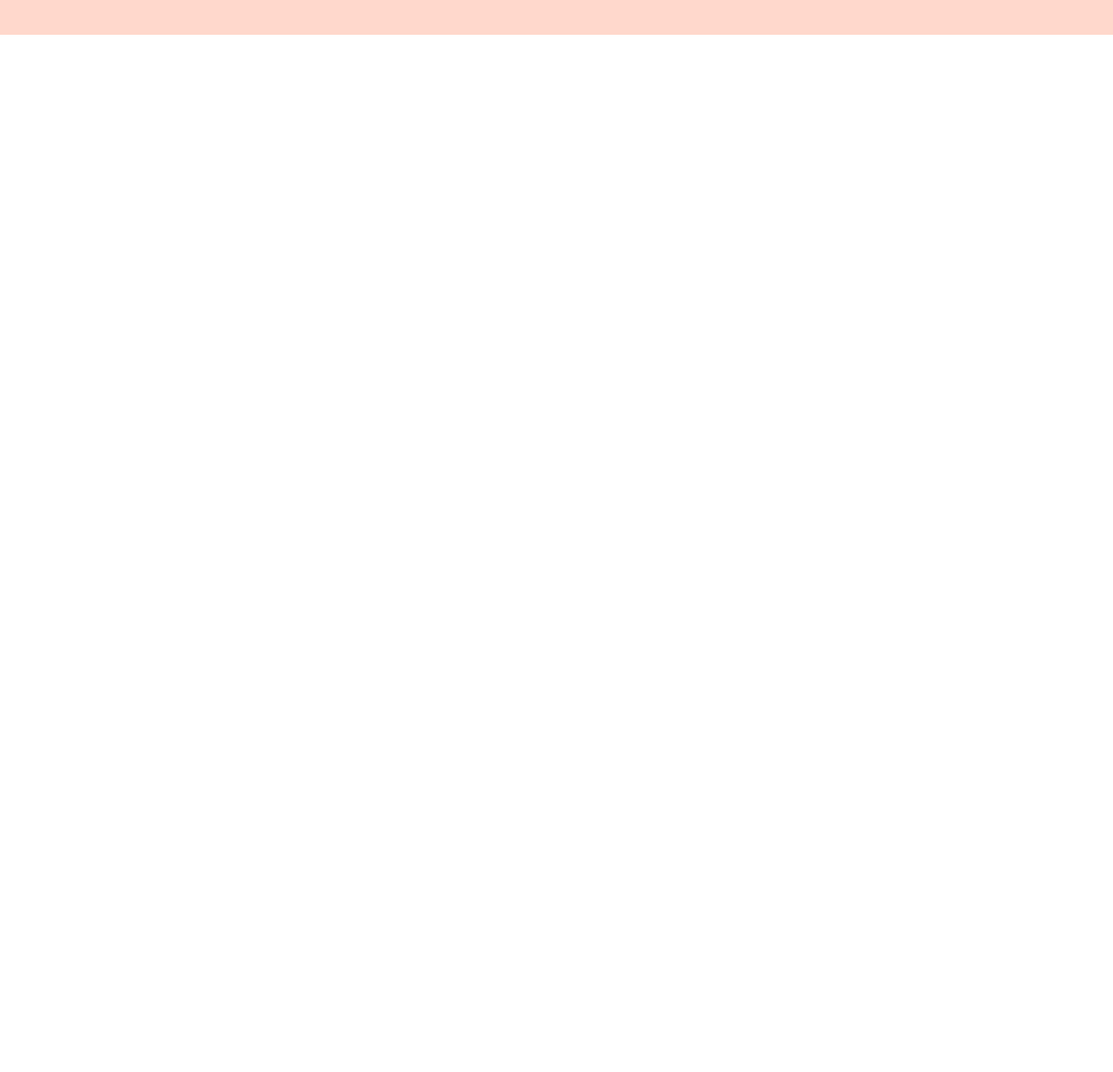
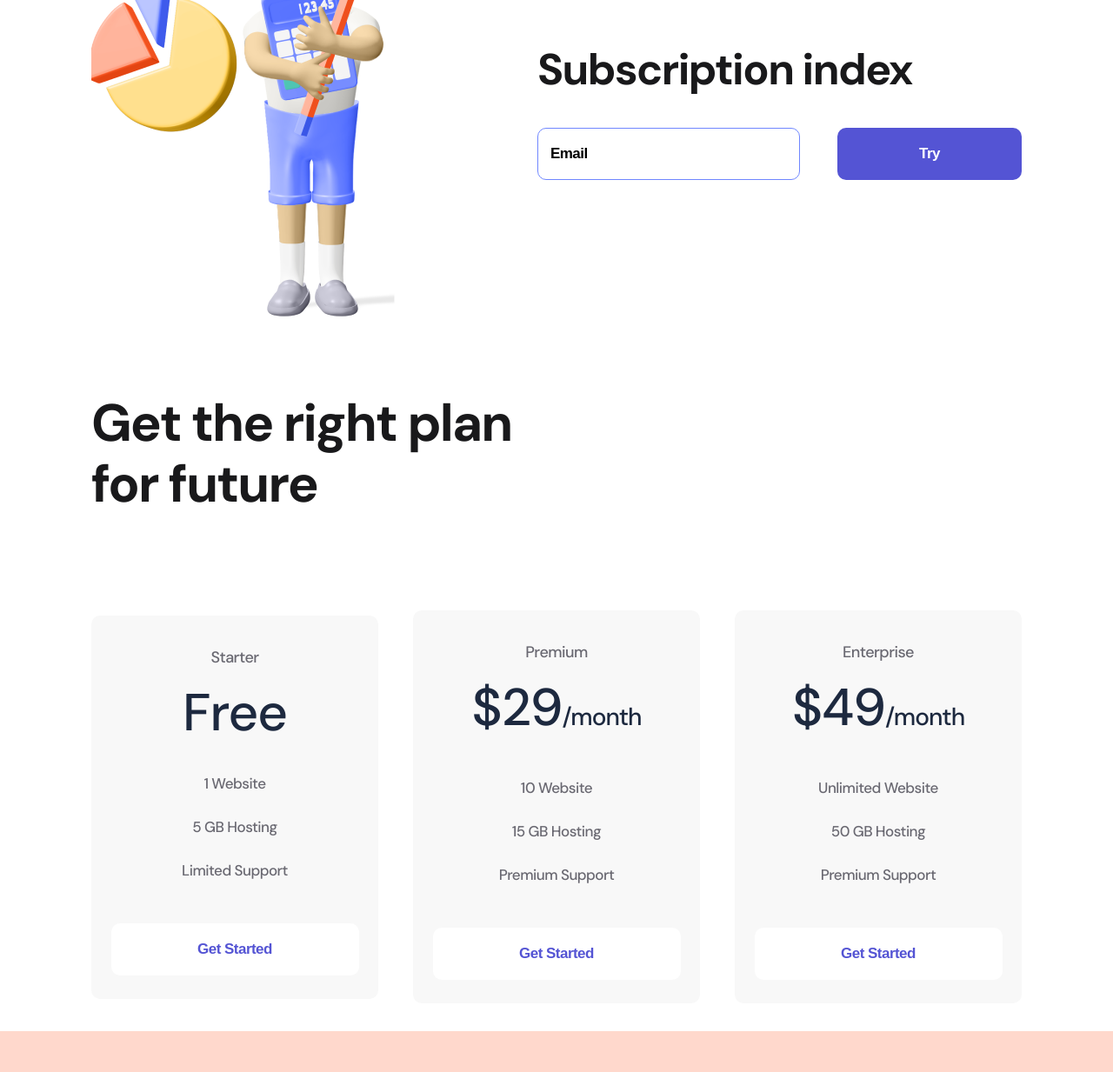
Before and after one commit to Ya-rinka/logoipsum, a plain HTML site: page index.html in a window 1280 px wide. Shown: the part 970-2203 px from the top of the page at 87% size. Before the commit the page ends 1010 px from the top, so only its background shows below. Drawn offline with nearby package versions, Linux system fonts and the light colour scheme.

Commit message:
Add files via upload

```diff
--- a/index.html
+++ b/index.html
@@ -7,8 +7,8 @@
     <title>Site</title>
     <link rel="stylesheet" href="https://cdnjs.cloudflare.com/ajax/libs/meyer-reset/2.0/reset.min.css" integrity="sha512-NmLkDIU1C/C88wi324HBc+S2kLhi08PN5GDeUVVVC/BVt/9Izdsc9SVeVfA1UZbY3sHUlDSyRXhCzHfr6hmPPw==" crossorigin="anonymous" />
     <link rel="preconnect" href="https://fonts.googleapis.com">
-<link rel="preconnect" href="https://fonts.gstatic.com" crossorigin>
-<link href="https://fonts.googleapis.com/css2?family=DM+Sans:wght@500;700&display=swap" rel="stylesheet">
+    <link rel="preconnect" href="https://fonts.gstatic.com" crossorigin>
+    <link href="https://fonts.googleapis.com/css2?family=DM+Sans:wght@500;700&display=swap" rel="stylesheet">
     <link rel="stylesheet" href="./style/style.css">
 </head>
 <body>
@@ -64,7 +64,78 @@
             </div>
         </div>
         <div>
-            <img src="./img/firstmen.png" alt="firstmen">
+            <img src="./img/firstman.png" alt="first man">
+        </div>
+    </section>
+    <section class="container subscribe">
+        <div>
+            <img src="./img/secondman.png" alt="second man">
+        </div>
+        <div>
+            <h2 class="subscribe__title">
+                Subscription index
+            </h2>
+            <form>
+                <input class="input" type="email" placeholder="Email">
+                <button class="button button__violet">
+                    Try
+                </button>
+            </form>
+        </div>
+    </section>
+    <section class="container plan">
+        <h2 class="plan__title">
+            Get the right plan for future
+        </h2>
+        <div class="plan__flex">
+            <div class="item">
+                <p class="item__text">
+                    Starter
+                </p>
+                <h3 class="item__title">
+                    Free
+                </h3>
+                <ul>
+                    <li class="item__li">1 Website</li>
+                    <li class="item__li">5 GB Hosting</li>
+                    <li class="item__li">Limited Support</li>
+                </ul>
+                <button class="button button__item">
+                    Get Started
+                </button>
+            </div>
+            <div class="item">
+                <p class="item__text">
+                    Premium
+                </p>
+                <h3 class="item__title">
+                    $29<span>/month</span>
+                </h3>
+                <ul>
+                    <li class="item__li">10 Website</li>
+                    <li class="item__li">15 GB Hosting</li>
+                    <li class="item__li">Premium Support</li>
+                </ul>
+                <button class="button button__item">
+                    Get Started
+                </button>
+            </div>
+            <div class="item">
+                <p class="item__text">
+                    Enterprise
+                </p>
+                <h3 class="item__title">
+                    $49<span>/month</span>
+                </h3>
+                <ul>
+                    <li class="item__li">Unlimited Website</li>
+                    <li class="item__li">50 GB Hosting</li>
+                    <li class="item__li">Premium Support</li>
+                </ul>
+                <button class="button button__item">
+                    Get Started
+                </button>
+            </div>
         </div>
     </section>
     <footer class="footer">
--- a/style/style.css
+++ b/style/style.css
@@ -11,7 +11,7 @@ body {
     padding: 38px 0 48px;
 }
 
-.header__flex, .footer__flex, .about {
+.header__flex, .footer__flex, .about, .subscribe, .plan__flex {
     display: flex;
     justify-content: space-between;
     align-items: center;
@@ -108,3 +108,112 @@ body {
 .footer {
     padding: 53px 0;
 }
+
+.subscribe {
+    margin-bottom: 85px;
+}
+
+.subscribe__title {
+    font-weight: bold;
+    font-size: 50px;
+    line-height: 57px;
+    letter-spacing: -1.56316px;
+    color: #19191B;
+    margin-bottom: 38px;
+}
+
+.input {
+    width: 302px;
+    height: 60px;
+    border-radius: 10px;
+    border: 1px solid #7087FF;
+    padding-left: 14px;
+    box-sizing: border-box;
+    margin-right: 39px;
+}
+
+.input::placeholder, .input {
+    font-weight: bold;
+    font-size: 17px;
+    line-height: 22px;
+    letter-spacing: -0.531474px;
+    color: #000000;
+}
+
+.input:focus {
+    outline: none;
+}
+
+.plan {
+    margin-bottom: 32px;
+}
+
+.plan__title {
+    font-weight: bold;
+    font-size: 60px;
+    line-height: 70px;
+    letter-spacing: -1.87579px;
+    color: #19191B;
+    max-width: 504px;
+    margin-bottom: 110px;
+
+}
+
+.item {
+    width: 330px;
+    background: #F8F8F8;
+    border-radius: 10px;
+    text-align: center;
+    padding: 34px 0 27px;
+}
+
+.item:hover {
+    transition: 500ms;
+    background: #FF7143;
+    box-shadow: 0px 32px 34px rgba(255, 112, 59, 0.317827);
+}
+
+.item__text {
+    font-size: 18px;
+    line-height: 28px;
+    letter-spacing: -0.562737px;
+    color: #696871;
+}
+
+.item:hover .item__text, .item:hover .item__title, .item:hover .item__li {
+    color: #FFFFFF;
+    transition: 500ms;
+}
+
+.item__title {
+    font-size: 60px;
+    line-height: 56px;
+    letter-spacing: -1.03448px;
+    color: #1D293F;
+    margin: 22px 0 28px;
+}
+
+.item__title span {
+    font-size: 28px;
+}
+
+.item__li {
+    list-style: none;
+    font-size: 17px;
+    line-height: 50px;
+    letter-spacing: -0.531474px;
+    color: #696871;;
+}
+
+.button__item {
+    width: 285px;
+    background: #FFFFFF;
+    color: #5454D4;
+    margin-top: 36px;
+}
+
+.item:hover .button__item {
+    background: #9F3919;
+    color: #FFFFFF;
+    transition: 500ms
+}
```
Also changed, not shown: img/firstman.png (added), img/secondman.png (added).
